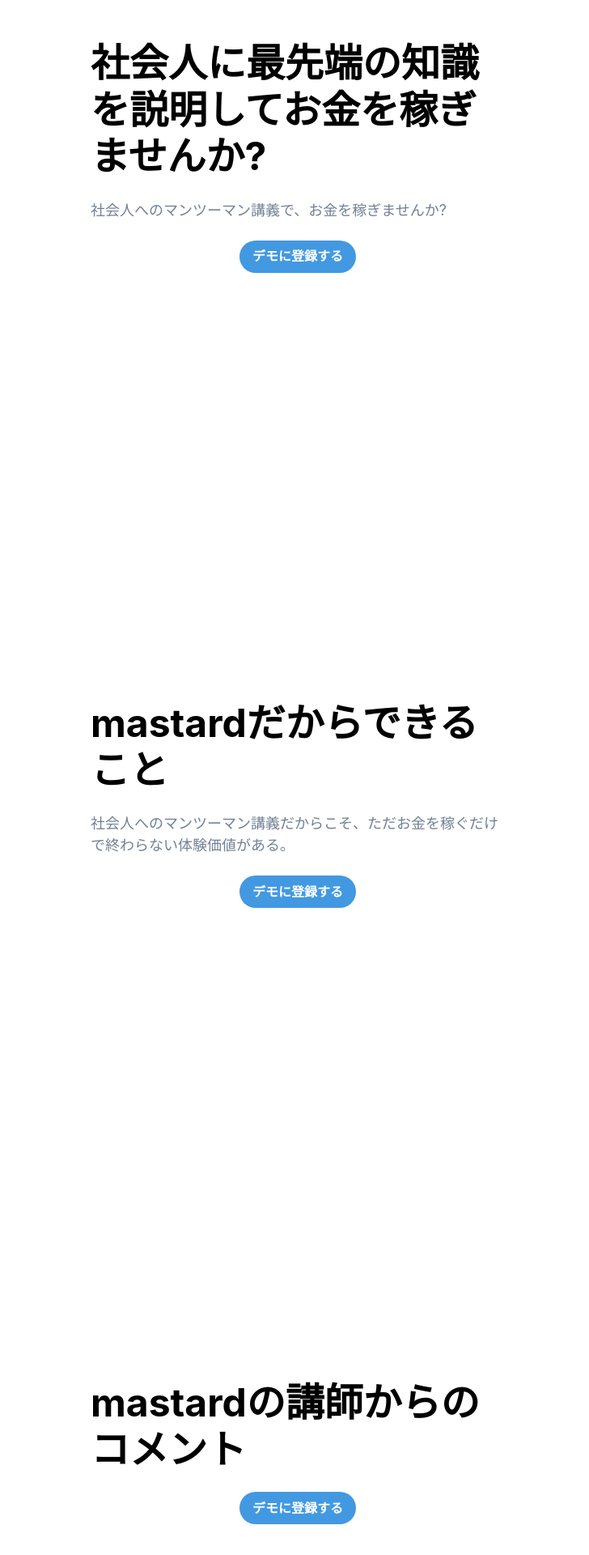
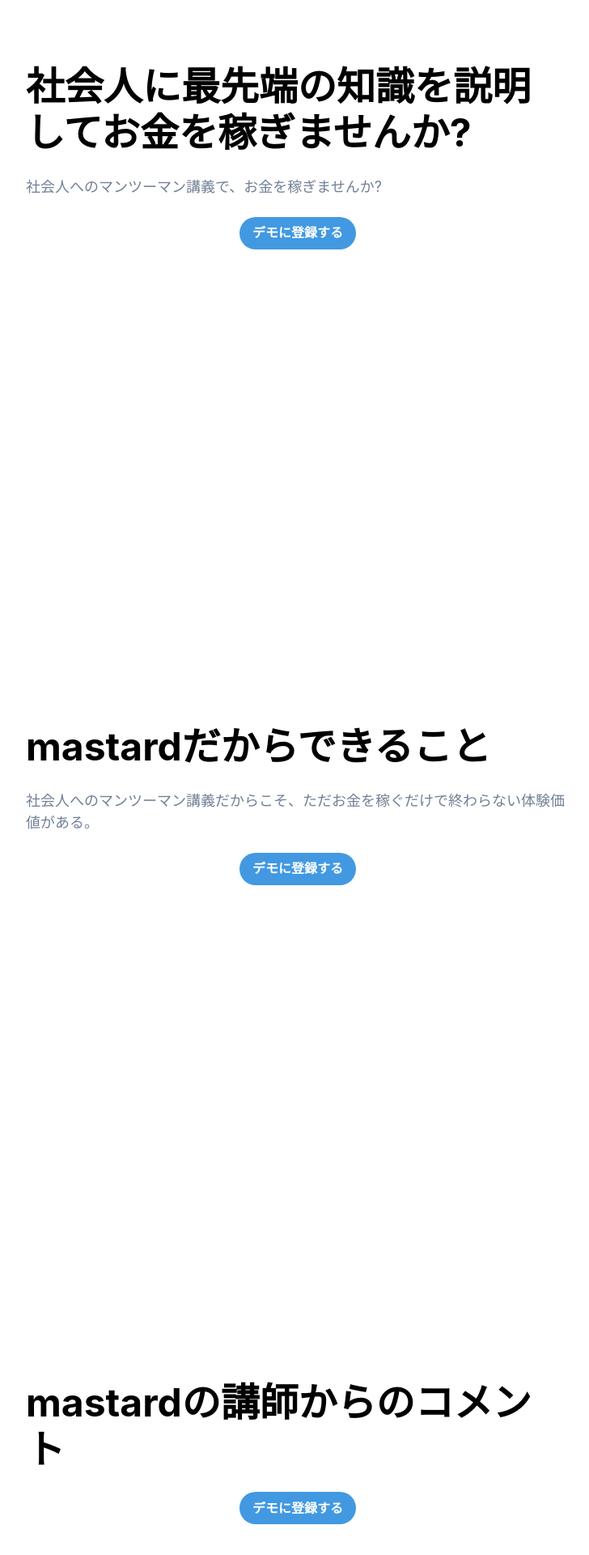
Before and after one commit to CoreForceNITech/mastard, a React (Create React App) app in the folder mastardlp/: page /coach in a window 1280 px wide. Shown: the part 348-2268 px from the top of the page at 81% size, without its empty margins (272-1000 px from the left). Built offline with nearby package versions, Linux system fonts and the light colour scheme.

Commit message:
ver0.0.35 startとcoachのUIの調整

```diff
--- a/mastardlp/src/pages/Coach.tsx
+++ b/mastardlp/src/pages/Coach.tsx
@@ -22,7 +22,7 @@
 
             <Stack minH={'100vh'} direction={{ base: 'column', md: 'row' }}>
                 <Flex p={8} flex={1} align={'center'} justify={'center'}>
-                    <Stack spacing={6} w={'full'} maxW={'lg'}>
+                    <Stack spacing={6} w={'full'} maxW={'2xl'}>
                         <Heading fontSize={{ base: '3xl', md: '4xl', lg: '5xl' }}>
                             <br />{' '}
                             <Text color={'black'} as={'span'}>
@@ -43,7 +43,7 @@
 
             <Stack minH={'100vh'} direction={{ base: 'column', md: 'row' }}>
                 <Flex p={8} flex={1} align={'center'} justify={'center'}>
-                    <Stack spacing={6} w={'full'} maxW={'lg'}>
+                    <Stack spacing={6} w={'full'} maxW={'2xl'}>
                         <Heading fontSize={{ base: '3xl', md: '4xl', lg: '5xl' }}>
                             <br />{' '}
                             <Text color={'black'} as={'span'}>
@@ -63,7 +63,7 @@
             </Stack>
             <Stack minH={'100vh'} direction={{ base: 'column', md: 'row' }}>
                 <Flex p={8} flex={1} align={'center'} justify={'center'}>
-                    <Stack spacing={6} w={'full'} maxW={'lg'}>
+                    <Stack spacing={6} w={'full'} maxW={'2xl'}>
                         <Heading fontSize={{ base: '3xl', md: '4xl', lg: '5xl' }}>
                             <br />{' '}
                             <Text color={'black'} as={'span'}>
--- a/mastardlp/src/pages/Start.tsx
+++ b/mastardlp/src/pages/Start.tsx
@@ -24,7 +24,7 @@
             </div>
             <Stack minH={'100vh'} direction={{ base: 'column', md: 'row' }}>
                 <Flex p={8} flex={1} align={'center'} justify={'center'}>
-                    <Stack spacing={6} w={'full'} maxW={'lg'}>
+                    <Stack spacing={6} w={'full'} maxW={'xl'}>
                         <Heading fontSize={{ base: '3xl', md: '4xl', lg: '5xl' }}>
                             <br />{' '}
                             <Text color={'black'} as={'span'}>
@@ -54,7 +54,7 @@
 
             <Stack minH={'100vh'} direction={{ base: 'column', md: 'row' }}>
                 <Flex p={8} flex={1} align={'center'} justify={'center'}>
-                    <Stack spacing={6} w={'full'} maxW={'lg'}>
+                    <Stack spacing={6} w={'full'} maxW={'2xl'}>
                         <Heading fontSize={{ base: '3xl', md: '4xl', lg: '5xl' }}>
                             <br />{' '}
                             <Text color={'black'} as={'span'}>
```
